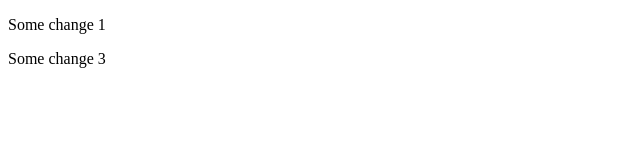
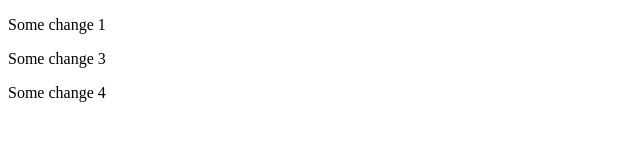
Before and after one commit to agus-wesly/learn-fugitive, a plain HTML site: page index.html in a window 1280 px wide. Shown: the whole page, without its empty margins (0-640 px from the left). Drawn offline with Linux system fonts and the light colour scheme.

Commit message:
Update index.html

```diff
--- a/index.html
+++ b/index.html
@@ -9,6 +9,7 @@
     <div id="root">
       <p>Some change 1</p>
       <p>Some change 3</p>
+      <p>Some change 4</p>
     </div>
   </body>
 </html>
```
